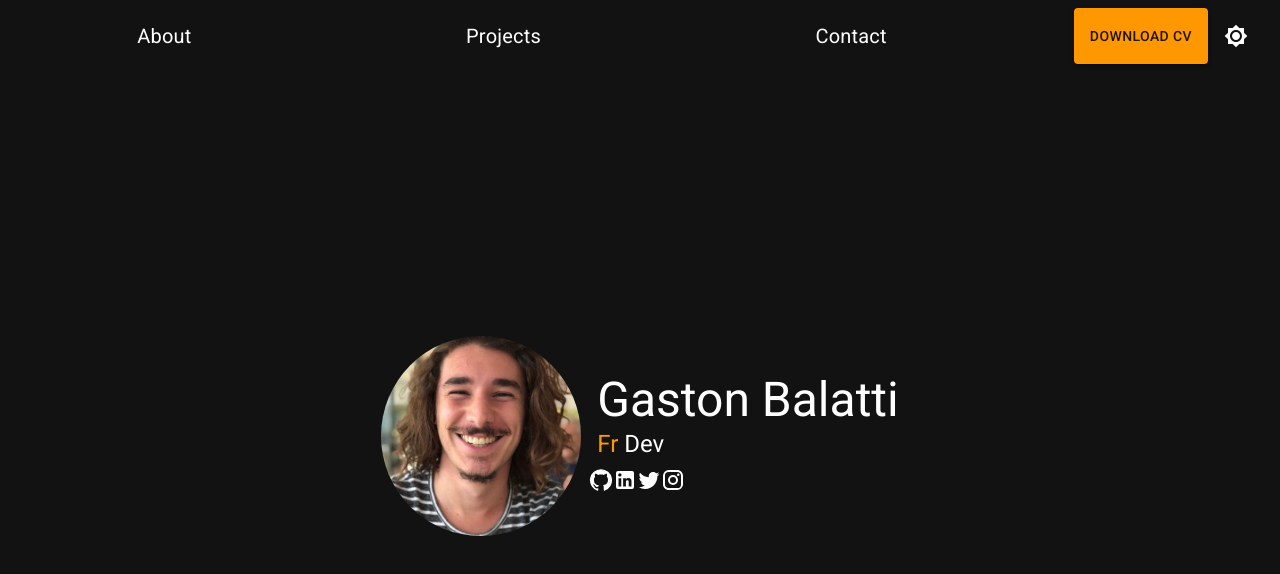
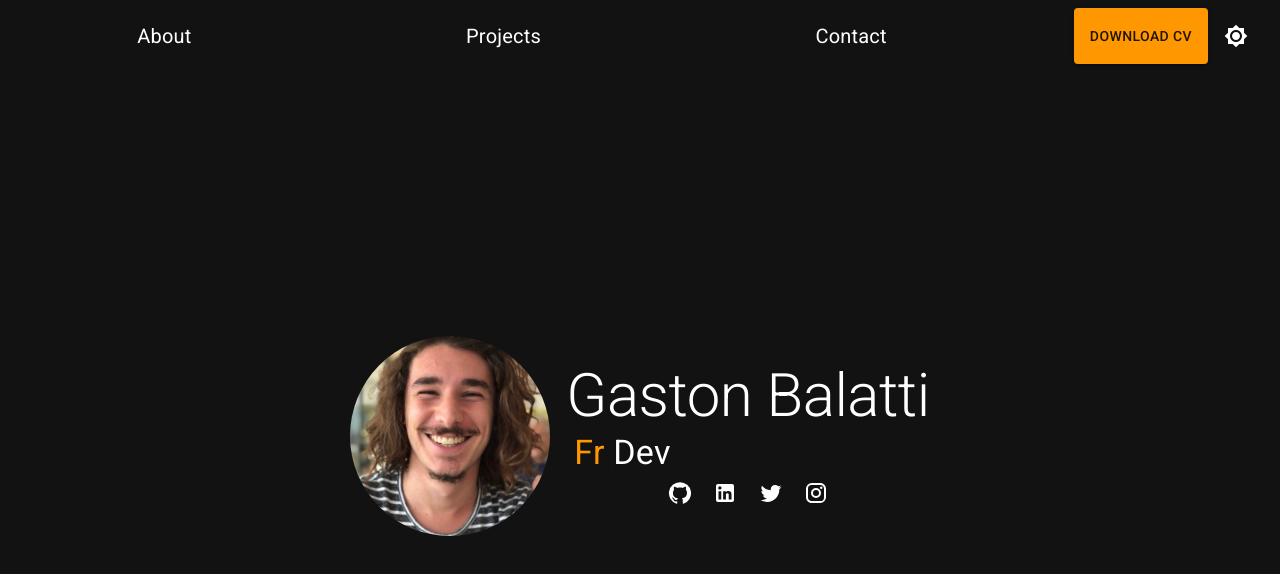
Before and after one commit to GBalatti9/personal-portfolio, a React (Vite) app: page / in a window 1280 px wide. Shown: the top 574 px of the page. Built offline with nearby package versions, Linux system fonts and the light colour scheme.

Commit message:
First part of the portfolio done

```diff
--- a/src/pages/HomePage.jsx
+++ b/src/pages/HomePage.jsx
@@ -1,4 +1,4 @@
-import { Avatar, Box, IconButton, Typography } from "@mui/material";
+import { Avatar, Box, IconButton, Link, Typography } from "@mui/material";
 import LinkedInIcon from '@mui/icons-material/LinkedIn';
 import GitHubIcon from '@mui/icons-material/GitHub';
 import TwitterIcon from '@mui/icons-material/Twitter';
@@ -7,7 +7,12 @@ import { Typewriter } from "react-simple-typewriter";
 
 export const HomePage = () => {
 
-
+    const icons = [
+    { icon: <GitHubIcon />, link: 'https://github.com/GBalatti9' },
+    { icon: <LinkedInIcon />, link: 'https://www.linkedin.com/in/gast%C3%B3n-balatti-8b5b441ba/' },
+    { icon: <TwitterIcon />, link: 'https://twitter.com/Gaston_Balatti'},
+    { icon: <InstagramIcon />, link: 'https://www.instagram.com/gaston.balatti?igsh=Mjdpa3N0MDdrMHNn&utm_source=qr' }
+]
 
     return (
         <Box sx={{ display: 'flex', justifyContent: 'center', alignItems: 'center', height: '100%' }}>
@@ -15,23 +20,26 @@ export const HomePage = () => {
                 alt="Gaston Balatti"
                 src="/GastonCvImage.jpg"
                 sx={{ width: 200, height: 200 }} />
-            <Box>
-                <Box sx={{ ml: 2 }}>
-                    <Typography variant="h3">Gaston Balatti</Typography>
-                    <Typography variant="h5" color='primary'>
-                            <Typewriter words={['Full-stack', 'Front-end', 'Back-end']} cursor loop={5} />
-                        <span style={{ color: 'white' }}>
+            <Box sx={{ ml: 2 }}>
+                <Box>
+                    <Typography variant="h2"> Gaston Balatti</Typography>
+                    <Box sx={{ display: 'flex', alignItems: 'center', ml: 1 }}>
+                        <Typography variant="h4" color="primary">
+                            <Typewriter words={['Full-stack', 'Front-end', 'Back-end']} cursor loop={5}/>
+                        </Typography>
+                        <Typography variant="h4">
                             Dev
-                        </span>
                         </Typography>
+                    </Box>
                 </Box>
-                <Box>
-                    <IconButton>
-                        <GitHubIcon />
-                        <LinkedInIcon />
-                        <TwitterIcon />
-                        <InstagramIcon />
-                    </IconButton>
+                <Box sx={{ width: '50%', display: 'flex', justifyContent: 'space-around', alignItems: 'center', mx: 'auto', mt: 1 }}>
+                    {
+                        icons.map(( icon, i ) => (
+                            <Link key={ i } color="inherit" href={ icon.link } target="_blank" sx={{ '&:hover': { color: 'orange' } }} >
+                                { icon.icon }
+                            </Link>
+                        ))
+                    }
                 </Box>
             </Box>
         </Box>
```
